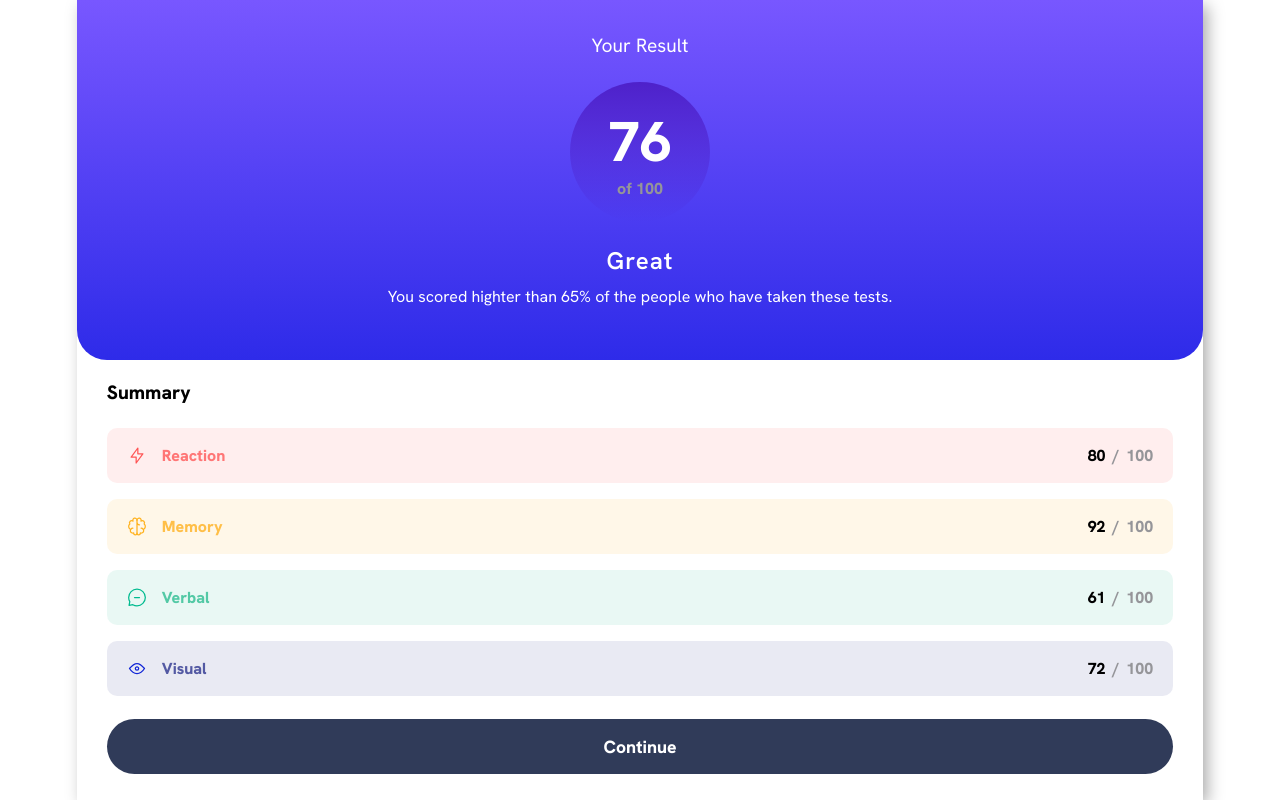
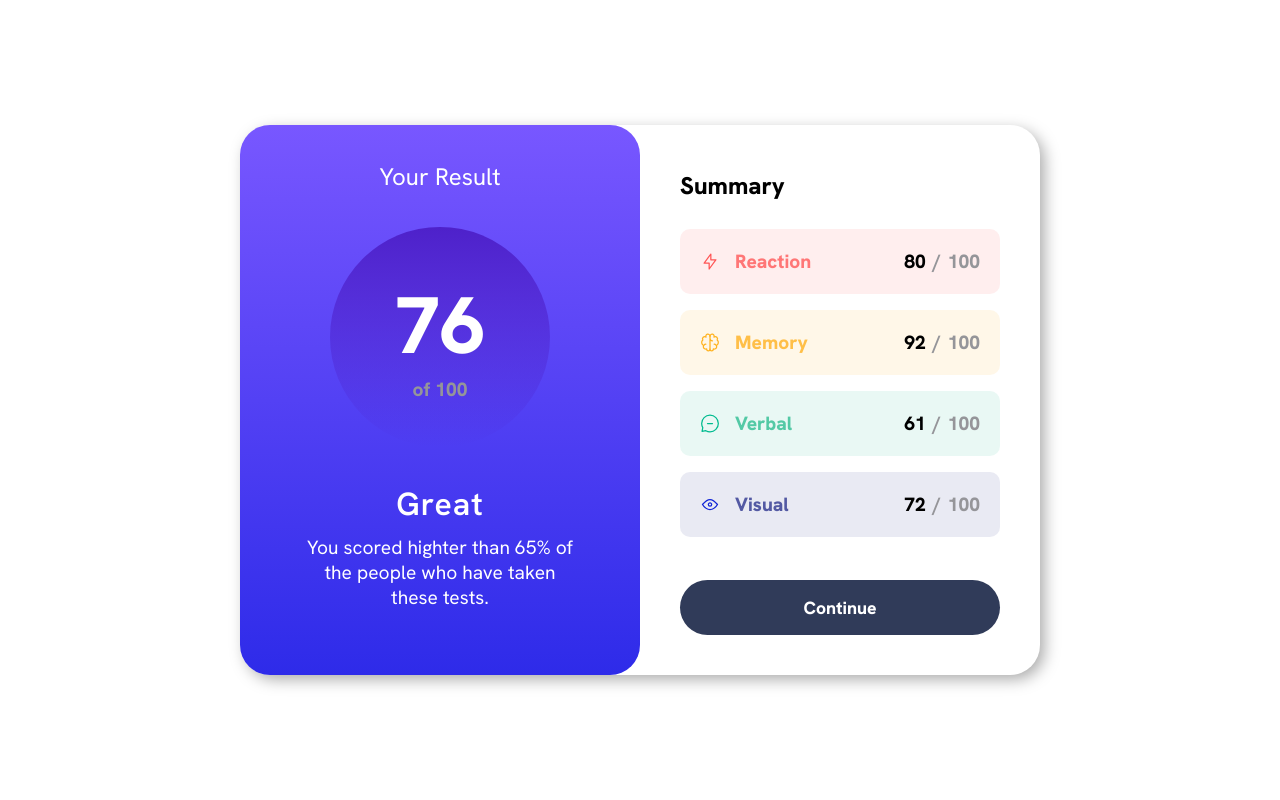
Before and after one commit to fernastereo/FEM-Results-summary-component, a plain HTML site: page index.html in a window 1280 px wide. Drawn offline with Linux system fonts and the light colour scheme.

Commit message:
adds styles for desktop breakpoint

```diff
--- a/styles.css
+++ b/styles.css
@@ -10,6 +10,7 @@
   justify-content: center;
   align-items: center;
 }
+
 .component {
   width: 88%;
   height: 800px;
@@ -87,6 +88,7 @@
 .right-wrapper {
   margin: 20px 30px;
 }
+
 .summary-title {
   font-size: 1.2rem;
   margin-bottom: 15px;
@@ -105,6 +107,7 @@
   margin-left: 15px;
   font-weight: bold;
 }
+
 .summary-item {
   background-color: #959599;
   margin: 8px 0;
@@ -173,8 +176,67 @@
   background-color: rgb(48, 59, 89);
 }
 
-@media (min-width: 426px) {
+@media (min-width: 769px) {
+  .component {
+    height: 550px;
+    width: 800px;
+    flex-direction: row;
+    border-radius: 30px;
+  }
+
+  .container-left, .container-right {
+    width: 50%;
+  }
+
   .container-left{
-    background-color: yellow;
+    height: 100%;
+    border-radius: 30px;
+  }
+
+  .container-left__title {
+    margin-top: 0px;
+    font-size: 1.5rem;
+  }
+
+  .container-left__score{
+    height: 220px;
+    width: 220px;
+  }
+
+  .container-left__score span:nth-child(1){
+    font-size: 5rem;
+  }
+
+  .container-left__score span:nth-child(2){
+    font-size: 1.2rem;
+  }
+
+  .container-left__message span {
+    font-size: 2rem;
+  }
+
+  .container-left__message p {
+    font-size: 1.2rem;
+    padding: 0 60px;
+  }
+
+  .right-wrapper {
+    margin-left: 40px;
+    margin-right: 40px;
+  }
+
+  .summary-title {
+    font-size: 1.5rem;
+    margin-top: 45px;
+    margin-bottom: 20px;
+  }
+
+  .summary-items {
+    margin-bottom: 20px;
+  }
+
+  .summary-item {
+    height: 65px;
+    font-size: 1.2rem;
   }
 }
```
